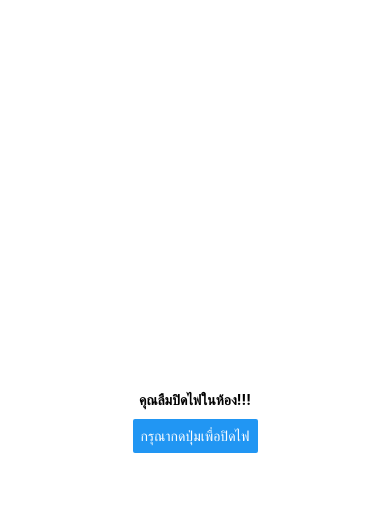
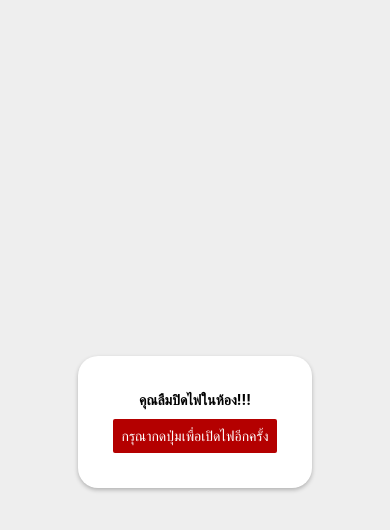
Before and after one commit to HimitsuTH/reactProject, a React Native app: screen / in a window 390 px wide. Both pictures are taken after a click on the button "กรุณากดปุ่มเพื่อปิดไฟ". Shown: the top 530 px of the page. Built offline with nearby package versions, Linux system fonts and the light colour scheme.

Commit message:
Pratice 7/27/2022

```diff
--- a/components/ModalPratice.js
+++ b/components/ModalPratice.js
@@ -5,39 +5,39 @@ import {
   Modal,
   SafeAreaView,
   Button,
-  Alert
+  Alert,
 } from "react-native";
 import React, { useState } from "react";
 
 const ModalPratice = () => {
   const [showModal, setShowModal] = useState(false);
 
-
-
   return (
-    <SafeAreaView style={{flex: 1 , justifyContent: 'center', alignItems: 'center'}}>
+    <SafeAreaView
+      style={{ flex: 1, justifyContent: "center", alignItems: "center" }}
+    >
       <Modal
         animationType="slide"
         transparent={false}
         visible={showModal}
         onRequestClose={() => alert("modal")}
       >
-        <View style={styles.container}>
-        <Text style={styles.textSty}>คุณลืมปิดไฟในห้อง!!!</Text>
-          <View>
+        <View style={[styles.container, styles.modalBg]}>
+          <View style={styles.modalView}>
+            <Text style={styles.textSty}>คุณลืมปิดไฟในห้อง!!!</Text>
             <Button
-              title="กรุณากดปุ่มเพื่อปิดไฟ"
-              color="#2196F3"
+              title="กรุณากดปุ่มเพื่อเปิดไฟอีกครั้ง"
+              color="#b40000"
               onPress={() => setShowModal(!showModal)}
             />
           </View>
         </View>
       </Modal>
-      <View style={styles.modalView}>
+      <View style={styles.container}>
         <Text style={styles.textSty}>ไฟในห้องปิดอยู่</Text>
         <Button
           title="กรุณากดปุ่มเพื่อปิดไฟ"
-          color="#b40000"
+          color="#2196F3"
           onPress={() => setShowModal(!showModal)}
         />
       </View>
@@ -52,6 +52,9 @@ const styles = StyleSheet.create({
     flex: 1,
     alignItems: "center",
     justifyContent: "center",
+  },
+  modalBg: {
+    backgroundColor: '#eee'
   },
   modalView: {
     margin: 20,
```
